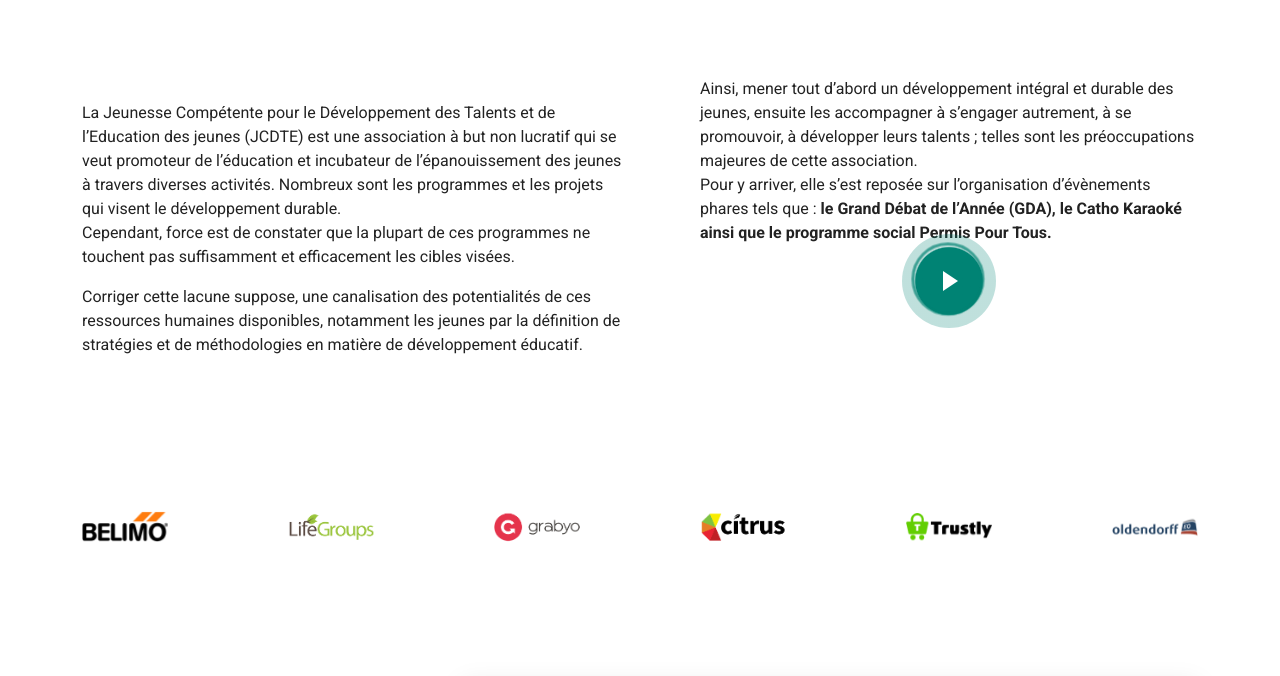
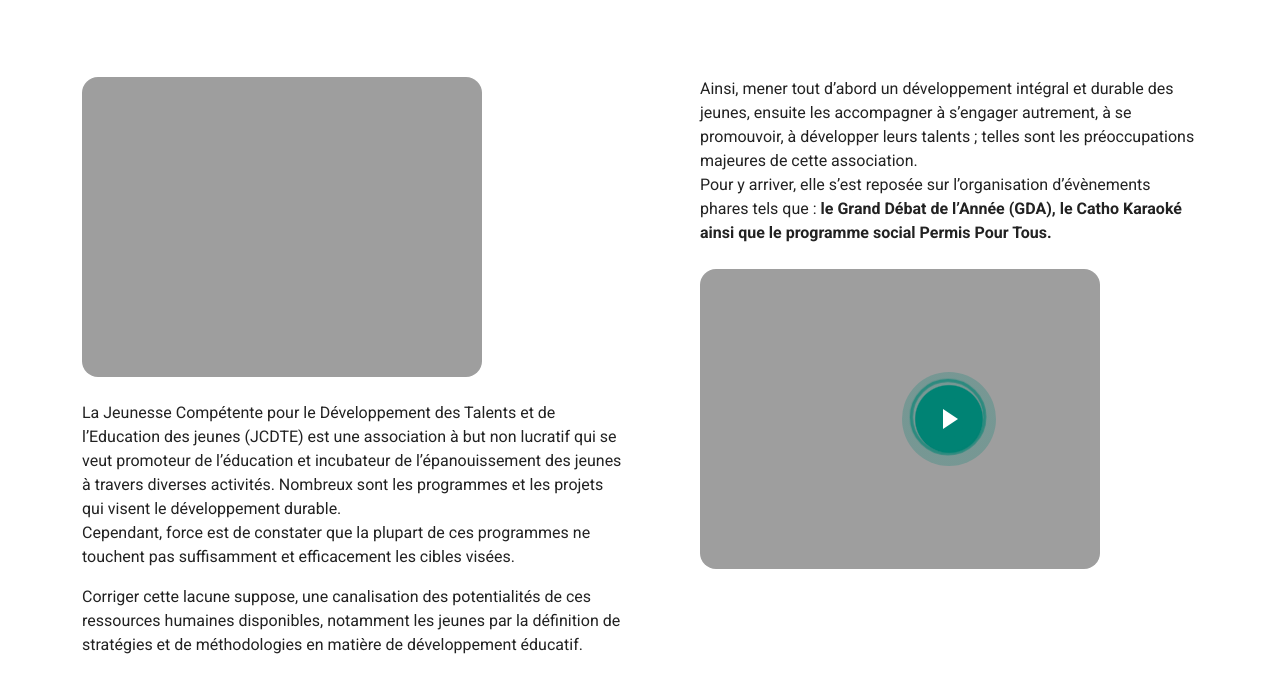
Before and after one commit to Romacece/JCDTE1, a plain HTML site: page index.html in a window 1280 px wide. Shown: the part 612-1288 px from the top of the page. Drawn offline with Linux system fonts and the light colour scheme; the site is published under a folder, as on GitHub Pages, so addresses that start at the root find nothing.

Commit message:
Mise à jour2

```diff
--- a/index.html
+++ b/index.html
@@ -137,7 +137,7 @@
 
         <div class="row gy-4">
           <div class="col-lg-6" data-aos="fade-up" data-aos-delay="100">
-            <img src="/JCDTE1/assets/img/about.jpg" class="img-fluid rounded-4 mb-4" alt="">
+            <img src="assets/img/about.jpg" class="img-fluid rounded-4 mb-4" alt="">
             <p>La Jeunesse Compétente pour le Développement des Talents et de l’Education des jeunes (JCDTE) est une association à but non lucratif qui se veut promoteur de l’éducation et incubateur de l’épanouissement des jeunes à travers diverses activités.
               Nombreux sont les programmes et les projets qui visent le développement durable.<br>
               Cependant, force est de constater que la plupart de ces programmes ne touchent pas suffisamment et efficacement les cibles visées.
@@ -156,7 +156,7 @@
 
               </p>
               <div class="position-relative mt-4">
-                <img src="/JCDTE1/assets/img/about-2.jpg" class="img-fluid rounded-4" alt="">
+                <img src="assets/img/about-2.jpg" class="img-fluid rounded-4" alt="">
                 <a href="https://www.youtube.com/watch?v=qc_yKLlBMRQ" class="glightbox pulsating-play-btn"></a>
               </div>
             </div>
```
